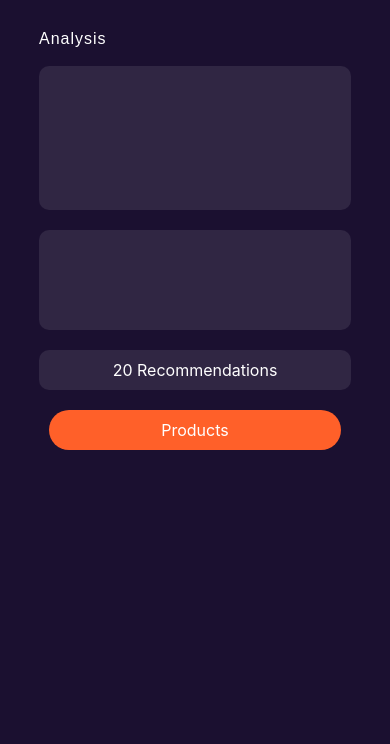
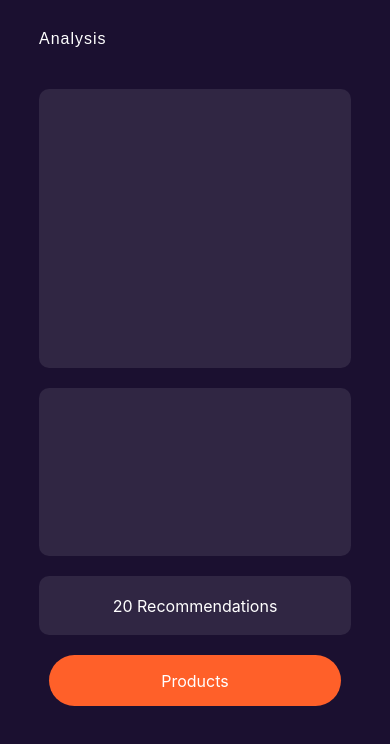
Before and after one commit to JohnClever/recommendationsite, a React (Create React App) app: page /second-page in a window 390 px wide. Shown: the top 744 px of the page. Built offline with nearby package versions, Linux system fonts and the light colour scheme.

Commit message:
commit sixteen

```diff
--- a/package.json
+++ b/package.json
@@ -6,6 +6,7 @@
     "@testing-library/jest-dom": "^4.2.4",
     "@testing-library/react": "^9.3.2",
     "@testing-library/user-event": "^7.1.2",
+    "chart.js": "^2.9.3",
     "react": "^16.13.1",
     "react-dom": "^16.13.1",
     "react-router": "^5.2.0",
--- a/src/App.css
+++ b/src/App.css
@@ -211,22 +211,21 @@
   }
   .section-two .graph{
     width: 80%;
-    height: 180px;
-
+    height: 40%;
     margin-bottom: 20px;
     display: flex;
     flex-direction: column;
   }
   .section-two .graph-info{
     width: 80%;
-    height: 100px;
+    height: 20%;
     background-color: rgba(255, 255, 255, 0.09);
     margin-bottom: 20px;
     border-radius: 10px;
   }
   .section-two .recommendation{
     width: 80%;
-    height: 40px;
+    height: 7%;
     background-color: rgba(255, 255, 255, 0.09);
     margin-bottom: 20px;
     border-radius: 10px;
@@ -236,10 +235,11 @@
     align-items: center;
     text-transform: capitalize;
     text-decoration: none;
+
   }
   .section-two .products{
     width: 75%;
-    height: 40px;
+    height: 6%;
     background-color: #ff6029;
     border-radius: 30px;
     color: #fff;
--- a/src/components/Second-page.js
+++ b/src/components/Second-page.js
@@ -11,8 +11,8 @@ export default function Secondpage() {
                     <div className="graph-content"></div>
                 </div>
                 <div className="graph-info"></div>
-               <Link to="third-page" className="recommendation"><div>20 recommendations</div></Link>
-               <Link to="/" className="products"><div >Products</div></Link>
+              <div  className="recommendation">20 recommendations</div>
+               <Link to="third-page" className="products"><div >Products</div></Link>
             </div>
         </Fragment>
     )
```
Also changed, not shown: 1 other file (tests, documents, lock files or other folders).
